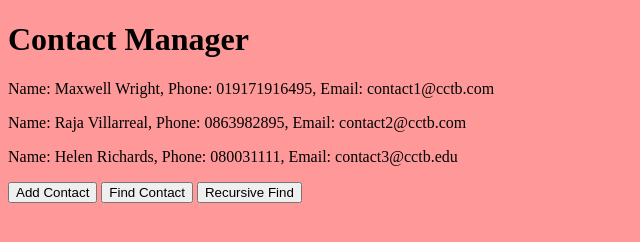
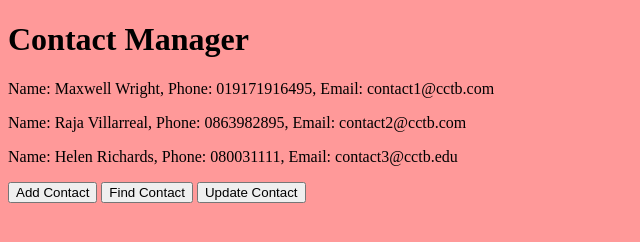
Before and after one commit to poshecamo/lab10.1, a plain HTML site: page index.html in a window 1280 px wide. Shown: the full height of the page, 0-640 px from the left. Drawn offline with Linux system fonts and the light colour scheme.

Commit message:
html and js change

```diff
--- a/index.html
+++ b/index.html
@@ -7,13 +7,12 @@
 
 </head>
 
-
 <body>
     <h1>Contact Manager</h1>
     <div id="contact-list"></div>
     <button onclick="startAddingContacts()">Add Contact</button>
     <button onclick="findContact(prompt('Enter the contact name to find:'))">Find Contact</button>
-    <button onclick="recursiveSearch(prompt('Enter the contact name to search recursively:'))">Recursive Find</button>
+    <button onclick="recursiveSearch(prompt('Enter the contact name to search recursively:'))">Update Contact</button>
     <script src="script.js"></script>
 </body>
 </html>
```
